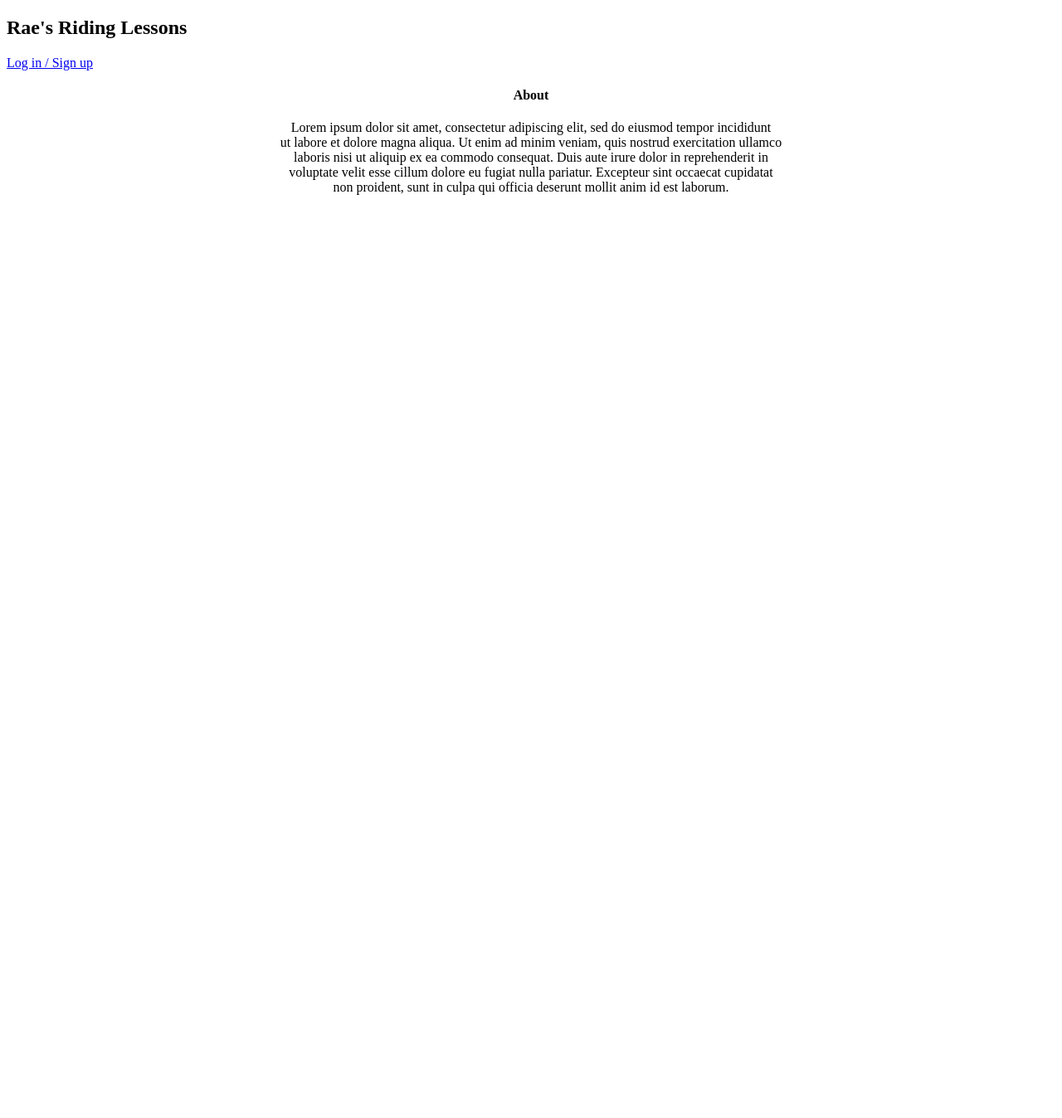
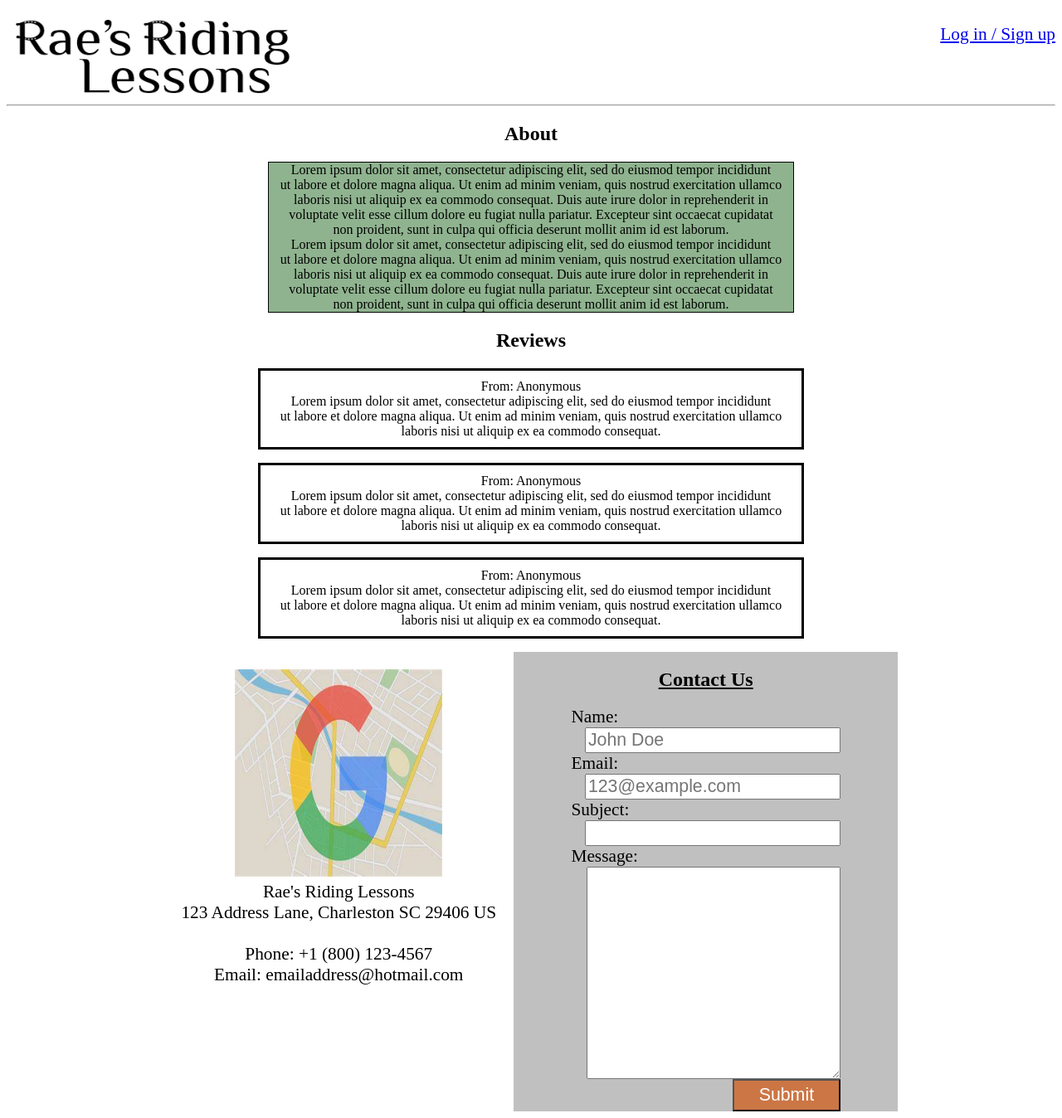
Before and after one commit to HAWhitley/RRLWeb, a PHP site: page / in a window 1280 px wide. Shown: the whole page at 83% size. Before the commit the page ends 235 px from the top, so only its background shows below. Run offline with PHP 8.4, Linux system fonts and the light colour scheme.

Commit message:
Adding CSS changes

```diff
--- a/Website/index.php
+++ b/Website/index.php
@@ -4,17 +4,158 @@
     <meta charset="UTF-8">
     <meta name="viewport" content="width=device-width, initial-scale=1.0">
     <title>Home Page</title>
+    <style>
+
+    .button {
+    font-size: 16pt;
+    padding:5px;
+    width: 130px;
+    color:white;
+    background-color: rgb(204, 118, 69);
+    }
+
+    div.about {
+    border: thin solid black;
+    width: 50%;
+    background-color: rgb(143, 179, 143);}
+
+    p.review {
+    padding: 10px;
+    border-style: solid;
+    width: 50%;
+
+    }
+
+    label {
+    margin-left: 15%;
+    float: left;
+    font-size: 16pt;
+    }
+
+    input {
+    margin-right: 15%;
+    float: right;
+    font-size: 16pt;
+    width: 300px;
+    }
+
+    textarea {
+    margin-right: 15%;
+    float: right;
+    font-size: 16pt;
+    width: 300px;
+    }
+
+    .row {
+    display: flex;
+    width: 70%;
+    }
+
+    .column1 {
+    flex: 50%;
+    padding-bottom: 50px;
+    float: left;
+    font-size: 16pt;
+    }
+
+    .column2 {
+    flex: 55%;
+    display: inline-block;
+    float: left;
+    background-color: silver;
+    }
+
+    img.map {
+    width: 250px;
+    height: 250px;
+    }
+
+    </style>
 </head>
 <body>
-    <h2>Rae's Riding Lessons</h2>
-    <a href="login.php">Log in / Sign up</a>
+<div>
+
+    <p style="float: right; font-size: 16pt;">
+        <a href="login.php">Log in / Sign up</a>
+    </p>
+    <a href="index.php">
+        <img src="Images/RRL Logo-no bg.png"
+         style="display: block; padding-top: 10px" width="350px" height="100px" alt="Rae's Riding Lessons" >
+    </a>
+    </div>
+
+    <hr>
+
+
     <center>
-        <h4>About</h4>
+    <h2>About</h2>
+    <div class="about">
         Lorem ipsum dolor sit amet, consectetur adipiscing elit, sed do eiusmod tempor incididunt <br>
         ut labore et dolore magna aliqua. Ut enim ad minim veniam, quis nostrud exercitation ullamco <br>
         laboris nisi ut aliquip ex ea commodo consequat. Duis aute irure dolor in reprehenderit in <br>
         voluptate velit esse cillum dolore eu fugiat nulla pariatur. Excepteur sint occaecat cupidatat <br>
         non proident, sunt in culpa qui officia deserunt mollit anim id est laborum. <br>
-    </center>
+        Lorem ipsum dolor sit amet, consectetur adipiscing elit, sed do eiusmod tempor incididunt <br>
+        ut labore et dolore magna aliqua. Ut enim ad minim veniam, quis nostrud exercitation ullamco <br>
+        laboris nisi ut aliquip ex ea commodo consequat. Duis aute irure dolor in reprehenderit in <br>
+        voluptate velit esse cillum dolore eu fugiat nulla pariatur. Excepteur sint occaecat cupidatat <br>
+        non proident, sunt in culpa qui officia deserunt mollit anim id est laborum. <br>
+
+    </div>
+
+    <h2>Reviews</h2>
+    <p class="review">
+        From: Anonymous <br>
+        Lorem ipsum dolor sit amet, consectetur adipiscing elit, sed do eiusmod tempor incididunt <br>
+        ut labore et dolore magna aliqua. Ut enim ad minim veniam, quis nostrud exercitation ullamco <br>
+        laboris nisi ut aliquip ex ea commodo consequat.
+    </p>
+    <p class="review">
+        From: Anonymous <br>
+        Lorem ipsum dolor sit amet, consectetur adipiscing elit, sed do eiusmod tempor incididunt <br>
+        ut labore et dolore magna aliqua. Ut enim ad minim veniam, quis nostrud exercitation ullamco <br>
+        laboris nisi ut aliquip ex ea commodo consequat.
+    </p>
+    <p class="review">
+        From: Anonymous <br>
+        Lorem ipsum dolor sit amet, consectetur adipiscing elit, sed do eiusmod tempor incididunt <br>
+        ut labore et dolore magna aliqua. Ut enim ad minim veniam, quis nostrud exercitation ullamco <br>
+        laboris nisi ut aliquip ex ea commodo consequat.
+    </p>
+
+    <div class="row">
+    <div class="column1">
+        <p>
+            <img class="map" src="Images/OIP.jpg" alt="Google Maps"> <br>
+            Rae's Riding Lessons <br>
+            123 Address Lane, Charleston SC 29406 US <br>
+            <br>
+            Phone: +1 (800) 123-4567 <br>
+            Email: emailaddress@hotmail.com <br>
+        </p>
+    </div>
+
+    <div class="column2">
+        <form action="<?=$_SERVER['PHP_SELF']?>" method='post'>
+            <div>
+                <!--Contact-->
+                <h2 style="text-decoration: underline">Contact Us</h2>
+                <label >Name: </label>
+                <input type='text' id='user' name='user' placeholder='John Doe'> <br> <br>
+                <label >Email: </label>
+                <input type='text' id='email' name='email' placeholder='123@example.com'> <br> <br>
+                <label >Subject: </label>
+                <input type='subject' id='subject' name='subject'> <br>
+                <label >Message: </label>
+                <textarea name="message" id="message" cols="30" rows="10"></textarea>
+
+              <input type='submit' class='button' name='submit' value='Submit'> <br> <br>
+
+             </div>
+    </div>
+</form>
+</div>
+
+ </center>
 </body>
 </html>
```
Also changed, not shown: Website/login.php (+5 -3 lines), Website/Images/OIP.jpg (added).
